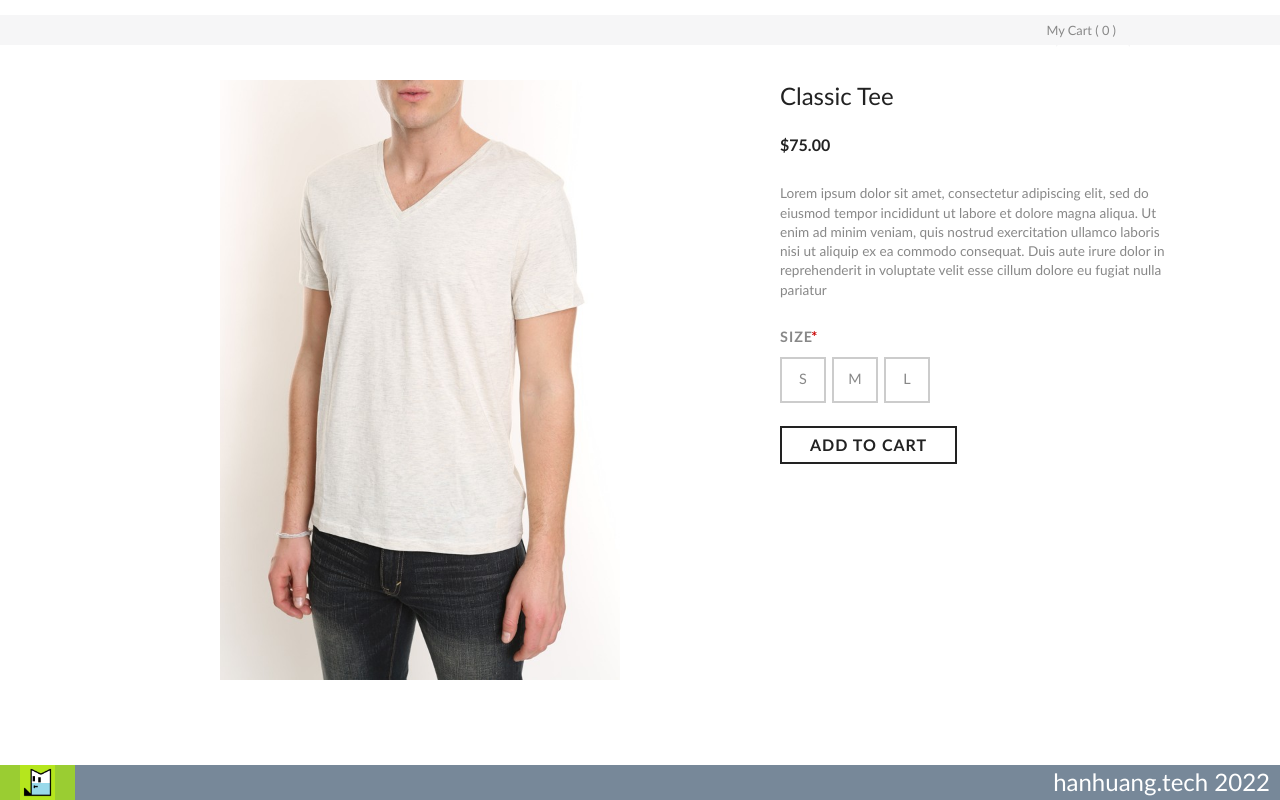
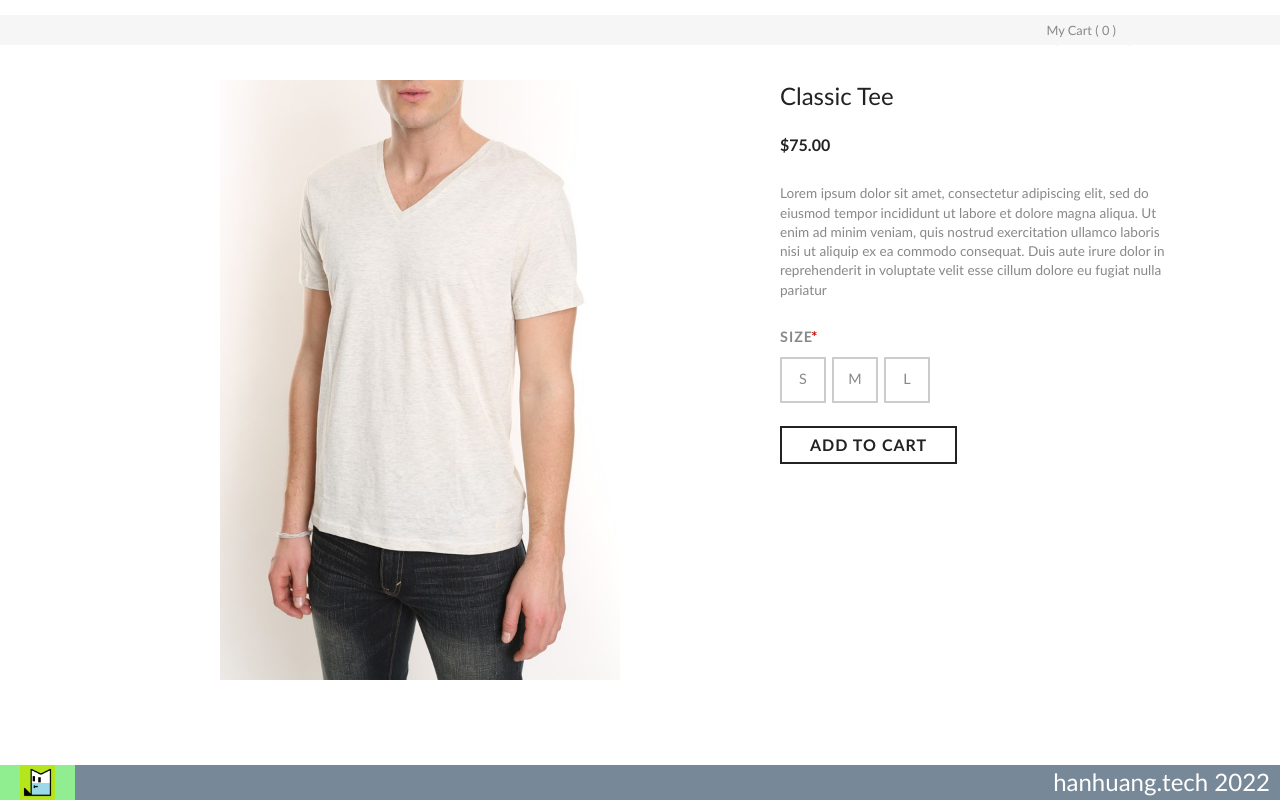
Before and after one commit to hanhuang-tech/clothingsite, a plain HTML site: page index.html in a window 1280 px wide. In both pictures the pointer is over the picture 37 px from the left and 782 px from the top of the page. Drawn offline with nearby package versions, Linux system fonts and the light colour scheme.

Commit message:
Adjust hover on footer css

```diff
--- a/css/style.css
+++ b/css/style.css
@@ -261,6 +261,11 @@
     padding: 0 20px;
 }
 
+#footericon:hover {
+    background: lightgreen;
+    transition: 1s;
+}
+
 h4.footer {
     position: absolute;
     bottom: -14px;
```
